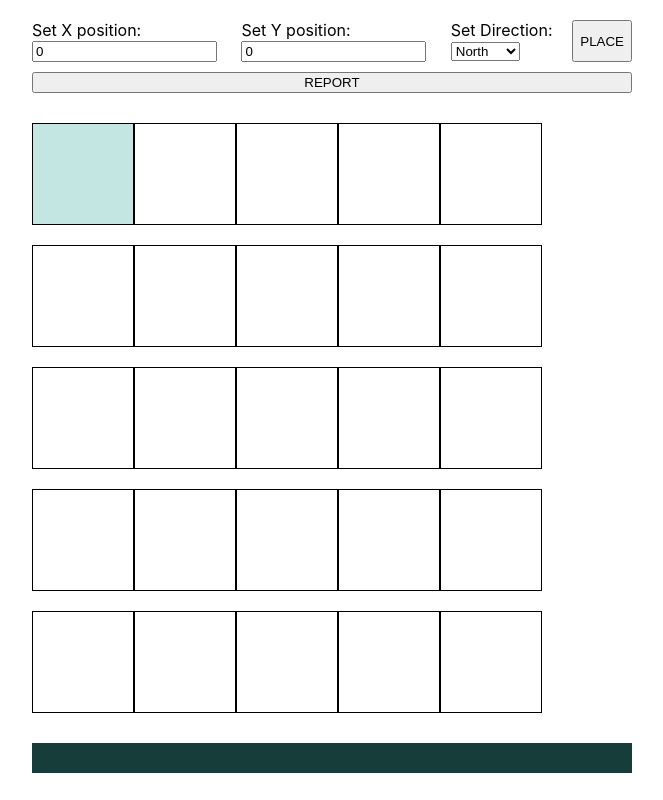
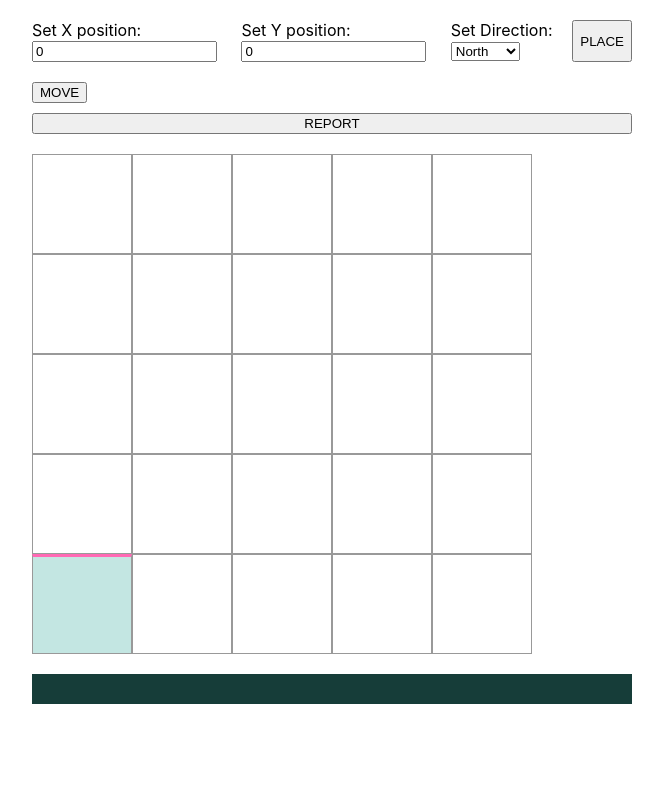
Before and after one commit to rachellesg/scb-ui, a React (Create React App) app: page / in a window 1280 px wide. Both pictures are taken after a click on the button "PLACE". Shown: the whole page, without its empty margins (308-971 px from the left). Built offline with nearby package versions, Linux system fonts and the light colour scheme.

Commit message:
feat: add border to direction
easy to see what direction robot is facing

```diff
--- a/src/App.css
+++ b/src/App.css
@@ -16,7 +16,8 @@
 .cell {
   width: 100px;
   height: 100px;
-  border: 1px solid black;
+  border: 1px solid #999999;
+  box-sizing: border-box;
 }
 
 .robot {
@@ -29,7 +30,7 @@
   flex-direction: column;
 }
 
-.row {
+.actions .row {
   display: flex;
   margin: 10px 0;
 }
--- a/src/components/RobotVacuum.tsx
+++ b/src/components/RobotVacuum.tsx
@@ -4,7 +4,6 @@ interface Position {
   x: number | null
   y: number | null
   f: 'NORTH' | 'EAST' | 'SOUTH' | 'WEST'
-  placed: boolean | false
 }
 
 const RobotVacuum: React.FC = () => {
@@ -16,20 +15,28 @@ const RobotVacuum: React.FC = () => {
   const [f, setF] = useState<string>('NORTH')
 
   const GRID_SIZE = 5
+  const MAX_POSITION = GRID_SIZE - 1
 
   const handlePlace = (x: number, y: number, f: string) => {
     const placedPosition: Position = {
       x: x,
       y: y,
-      f: f as 'NORTH' | 'EAST' | 'SOUTH' | 'WEST',
-      placed: true
+      f: f as 'NORTH' | 'EAST' | 'SOUTH' | 'WEST'
     }
 
     setPosition(placedPosition)
   }
 
   const handleReport = () => {
-    setShowReport(!showReport)
+    setShowReport(true)
+  }
+
+  const handleMove = () => {
+    console.log('PRESS MOVE')
+  }
+
+  const handleDirection = () => {
+    console.log('change DIRECTIEON')
   }
 
   return (
@@ -75,21 +82,33 @@ const RobotVacuum: React.FC = () => {
           </label>
           <button onClick={() => handlePlace(x, y, f)}>PLACE</button>
         </div>
+        {position === null ? (
+          ''
+        ) : (
+          <div className="row">
+            <button onClick={handleMove}>MOVE</button>
+          </div>
+        )}
         <button onClick={handleReport}>REPORT</button>
       </div>
 
       <div className="grid">
         {(() => {
           const cells = []
-          for (let rowIndex = 0; rowIndex < GRID_SIZE; rowIndex++) {
+          for (let rowIndex = MAX_POSITION; rowIndex >= 0; rowIndex--) {
             const row = []
             for (let colIndex = 0; colIndex < GRID_SIZE; colIndex++) {
               row.push(
                 <div
                   key={colIndex}
                   className={`cell ${
-                    position?.x === colIndex && position?.y === rowIndex ? 'robot' : ''
+                    position?.x === colIndex && position?.y === rowIndex ? 'robot ' : ''
                   }`}
+                  style={
+                    position?.x === colIndex && position?.y === rowIndex
+                      ? robotBorderStyle(position?.f)
+                      : undefined
+                  }
                 ></div>
               )
             }
@@ -102,6 +121,7 @@ const RobotVacuum: React.FC = () => {
           return cells
         })()}
       </div>
+
       <div className="output">
         {showReport && position !== null
           ? `RESULT: X: ${position?.x} Y: ${position?.y} F: ${position?.f}`
@@ -112,3 +132,19 @@ const RobotVacuum: React.FC = () => {
 }
 
 export default RobotVacuum
+
+const robotBorderStyle = (direction: 'NORTH' | 'EAST' | 'SOUTH' | 'WEST') => {
+  const style = '3px solid hotpink'
+  switch (direction) {
+    case 'NORTH':
+      return { borderTop: style }
+    case 'SOUTH':
+      return { borderBottom: style }
+    case 'EAST':
+      return { borderRight: style }
+    case 'WEST':
+      return { borderLeft: style }
+    default:
+      return {}
+  }
+}
```
